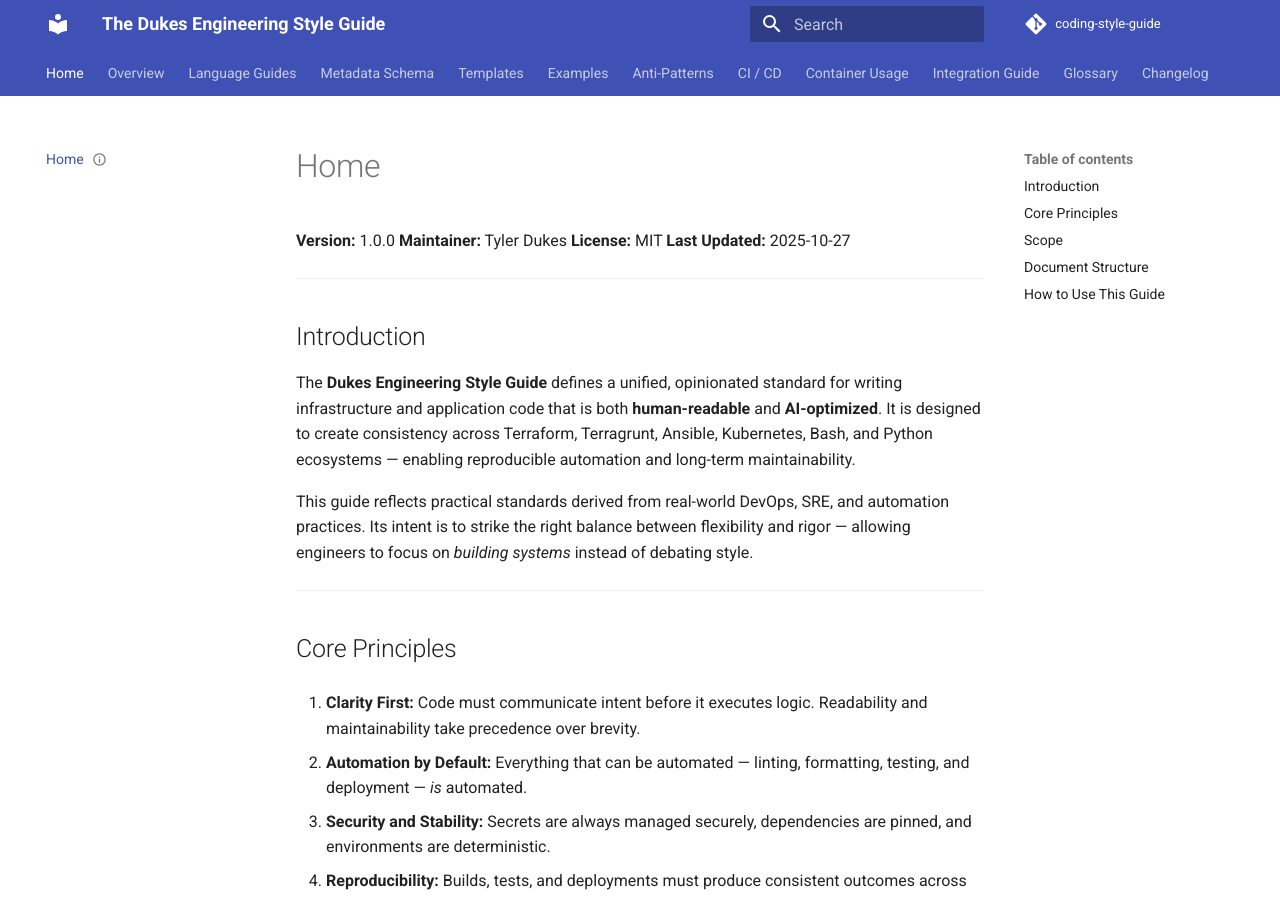
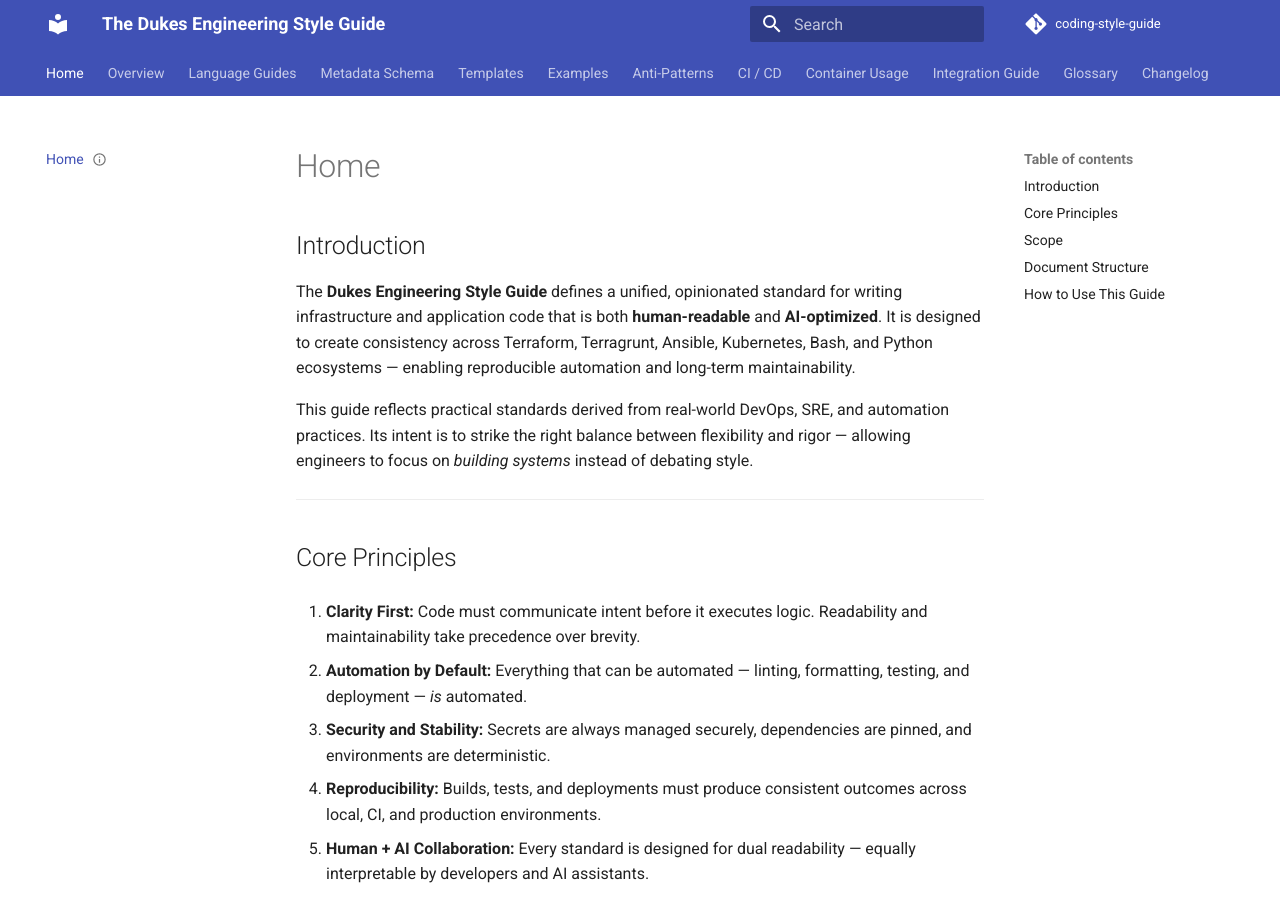
Before and after one commit to tydukes/coding-style-guide, an MkDocs documentation site: the page built from docs/index.md, in a window 1280 px wide and 900 px high. Built offline with MkDocs 1.6.1 and Material for MkDocs 9.7.7, drawn with Linux system fonts in a browser that asks for light colours; comment, search, counter and statistics services are not loaded.

Commit message:
fix: update homepage version to 1.2.0 and remove hardcoded metadata
- Updated frontmatter version from 1.0.0 to 1.2.0 (matches pyproject.toml)
- Updated frontmatter date from 2025-10-27 to 2025-11-30
- Removed hardcoded Version/Maintainer/License/Last Updated section (redundant with frontmatter)
- Validates with mkdocs build --strict (passed in 1.51s)

```diff
--- a/docs/index.md
+++ b/docs/index.md
@@ -2,19 +2,11 @@
 title: "The Dukes Engineering Style Guide"
 description: "Unified, opinionated standards for infrastructure and application code that is both human-readable and AI-optimized"
 author: "Tyler Dukes"
-date: "2025-10-27"
+date: "2025-11-30"
 tags: [style-guide, devops, infrastructure-as-code, best-practices, ai-optimized]
 category: "Home"
 status: "active"
-version: "1.0.0"
----
-
-
-**Version:** 1.0.0
-**Maintainer:** Tyler Dukes
-**License:** MIT
-**Last Updated:** 2025-10-27
-
+version: "1.2.0"
 ---
 
 ## Introduction
```
